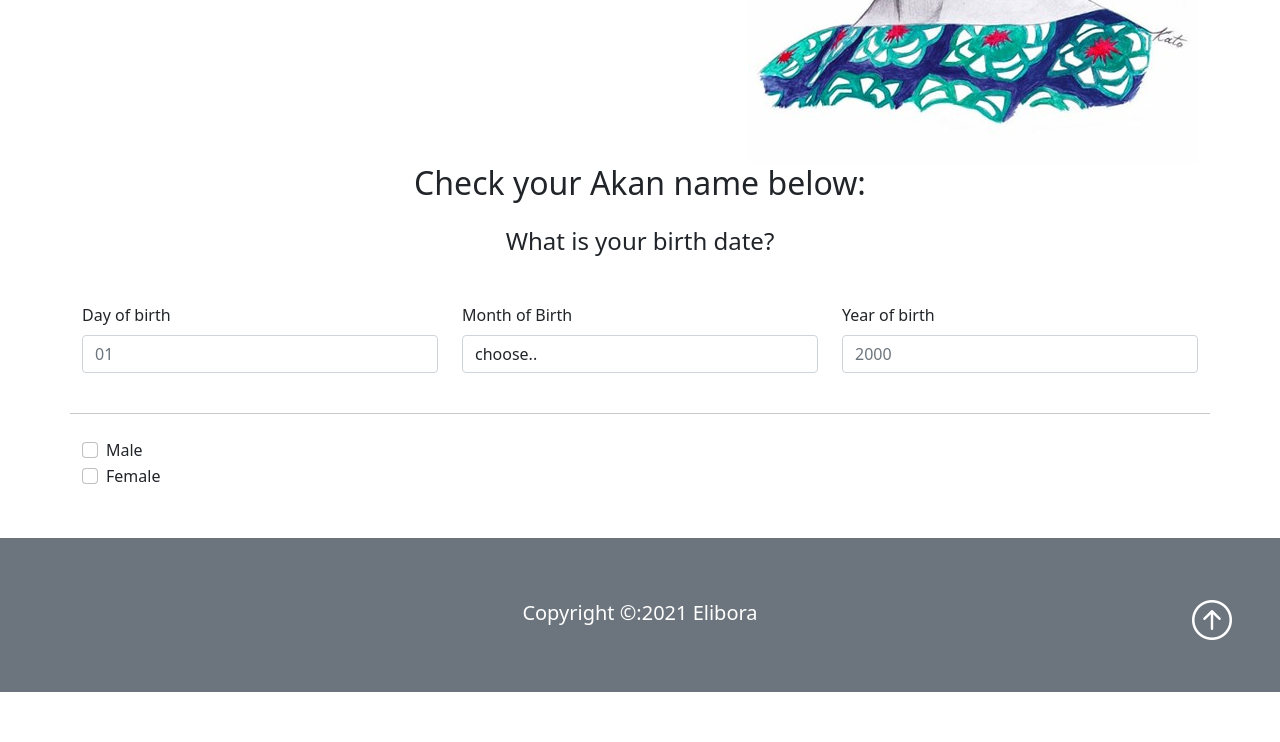
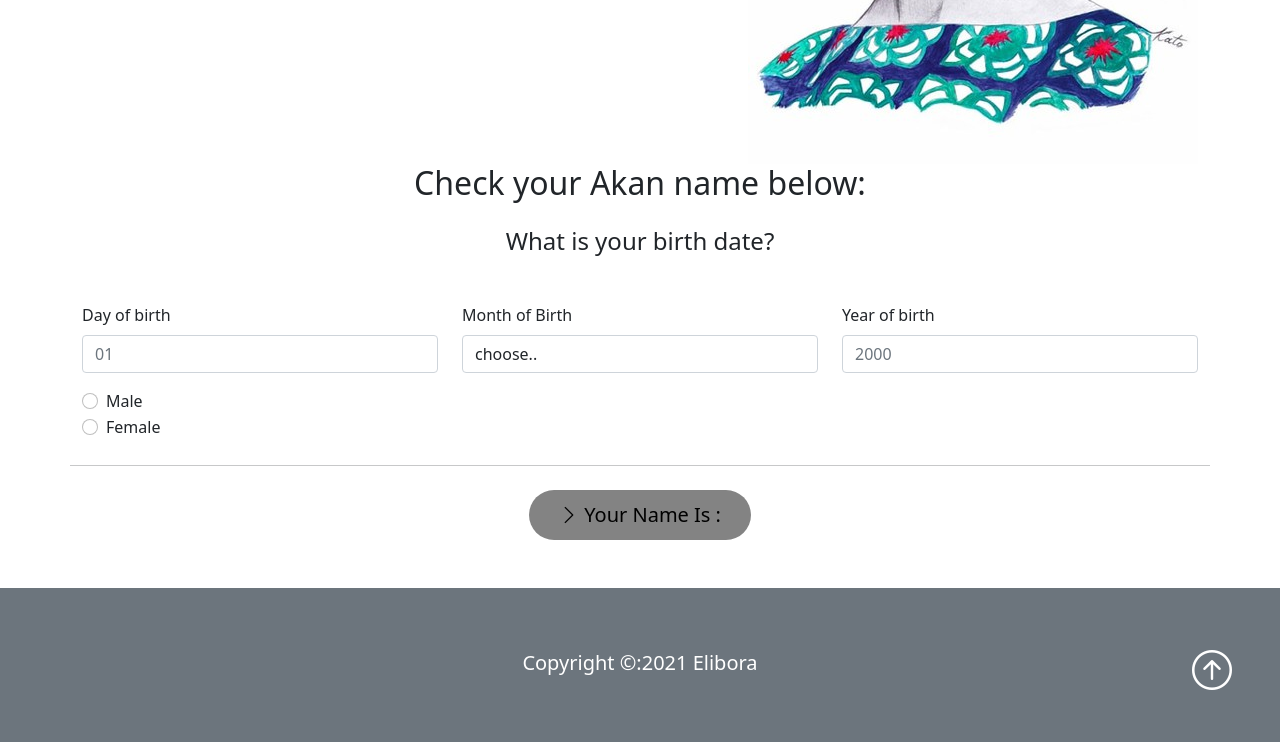
Before and after one commit to kojwangbora/akan-names, a plain HTML site: page index.html in a window 1280 px wide. Shown: the part 574-1316 px from the top of the page. Before the commit the page ends 1266 px from the top, so only its background shows below. Drawn offline with nearby package versions, Linux system fonts and the light colour scheme.

Commit message:
style css

```diff
--- a/index.html
+++ b/index.html
@@ -95,16 +95,22 @@
                             valid Year is required.
                         </div>
                     </div>
-                    <hr class="my-4">
+
                     <div class="col-6">
                         <div class="form-check">
-                            <input type="checkbox" class="form-check-input">
+                            <input type="radio" class="form-check-input required">
                             <label for="male" id="male" class="form-check-label">Male</label>
                         </div>
                         <div class="form-check">
-                            <input type="checkbox" class="form-check-input">
+                            <input type="radio" class="form-check-input" required>
                             <label for="female" id="female" class="form-check-label">Female</label>
                         </div>
+                    </div>
+                    <hr class= "break my-4 ">
+                    <div class="text-center ">
+                        <button id="btn" type="button" class="btn-formbutton  bi bi-chevron-right">
+                        Your Name Is :</button>
+
                     </div>
 
                 </div>
@@ -113,6 +119,10 @@
 
         </div>
 
+
+    </section>
+    <!-- results section -->
+    <section>
 
     </section>
     <!-- footer -->
--- a/styles.css
+++ b/styles.css
@@ -24,3 +24,13 @@ span{
 p{
     padding-top: 1%;
 }
+
+.btn-formbutton{
+    background-color: rgba(0, 0, 0, 0.486);
+    color: black;
+    border-radius: 25px;
+    padding: 10px 30px;
+    border: none;
+    font-size: 20px;
+
+}
```
